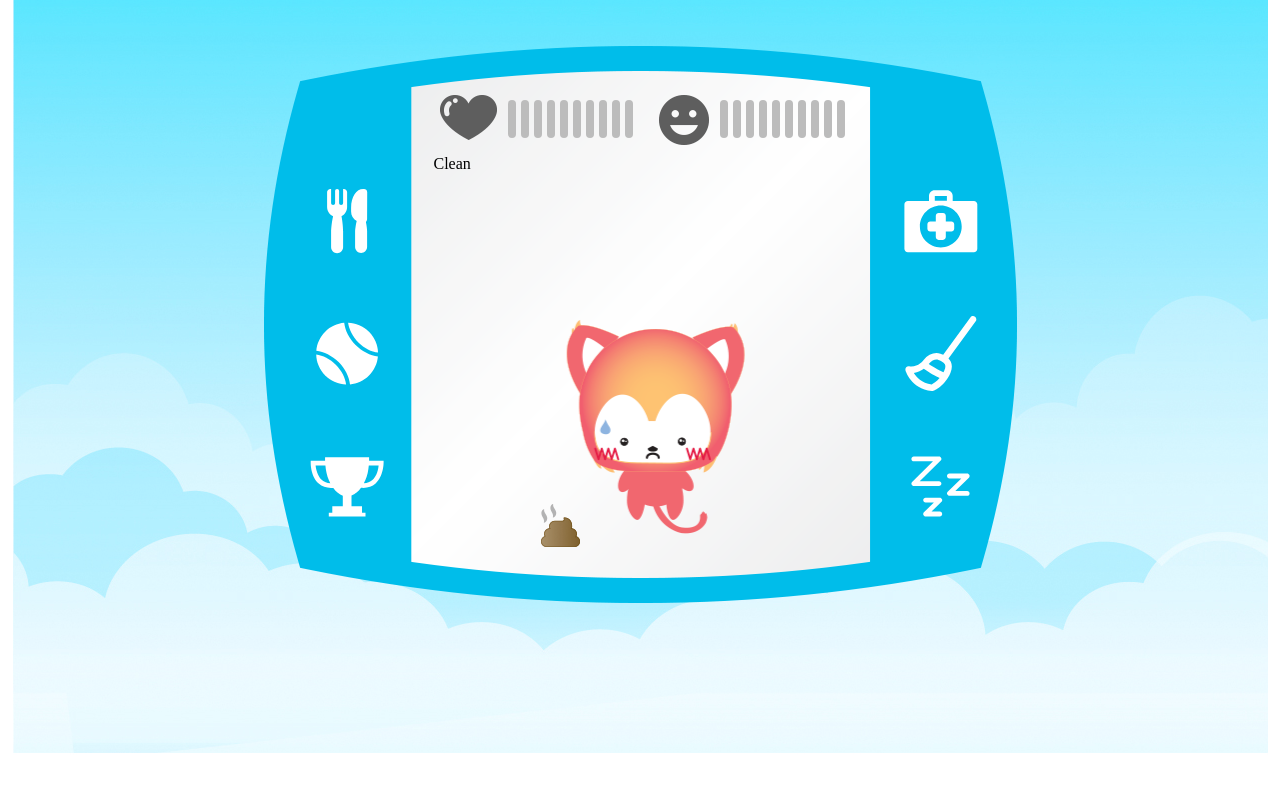
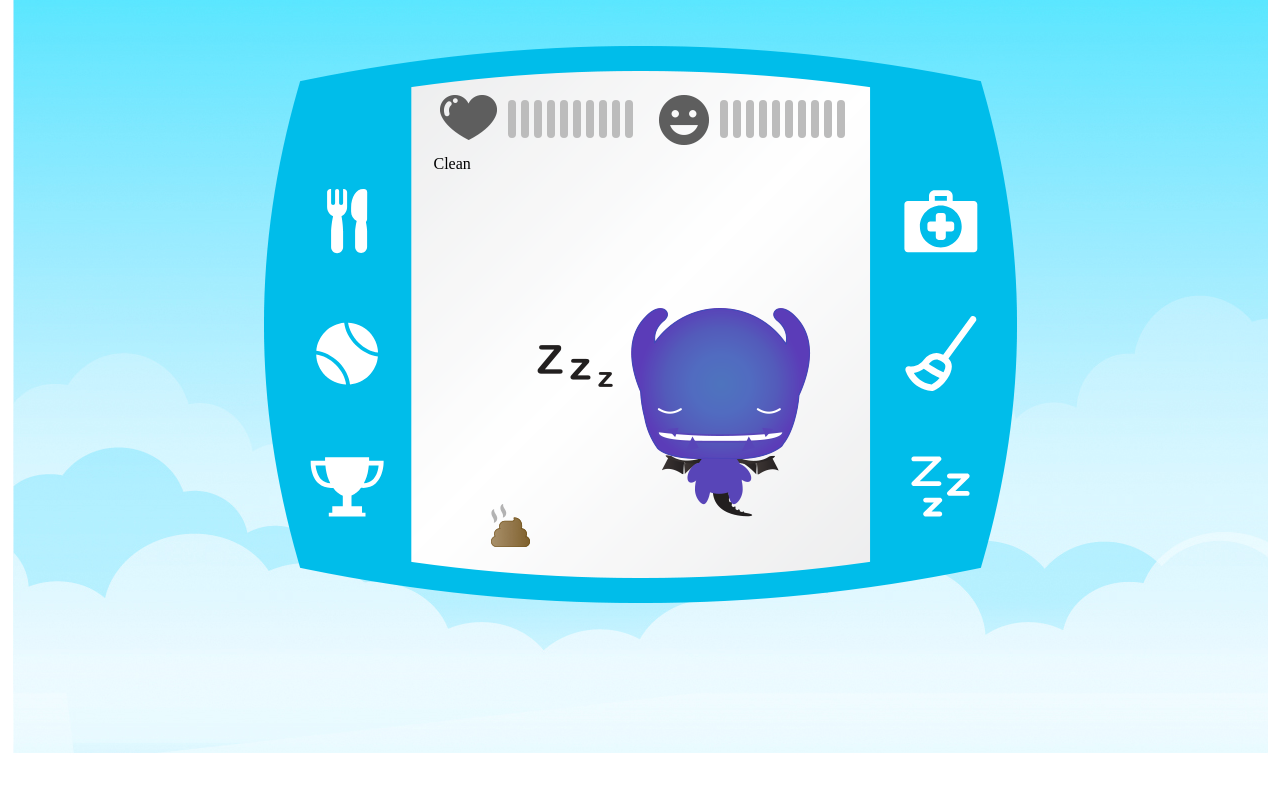
Before and after one commit to SarahPappas/virtual-pet, a website: page public/game.html in a window 1280 px wide. Drawn offline with Linux system fonts and the light colour scheme.

Commit message:
adding new animations

```diff
--- a/public/css/animations.css
+++ b/public/css/animations.css
@@ -31,8 +31,22 @@
 }
 
 
+/* NURSE ANIMATION */
+/*.nurse-anim {
+  width: 517px;
+  height: 306px;
+  margin: 2% auto;
+  background: url('/img/animation/nurse.png') left center;
+  animation: play 10s steps(10) infinite;
+  margin-top:90px;
+}
+@keyframes play {
+  100% { background-position: -5070px; }
+}
+*/
+
 /*SICK ANIMATION*/
-.sick-anim {
+/*.sick-anim {
   width: 229px;
   height: 306px;
   margin: 2% auto;
@@ -42,7 +56,7 @@
 }
 @keyframes play {
 	100% { background-position: -917px; }
-}
+}*/
 
 
 /*SLEEP ANIMATION*/
@@ -98,3 +112,32 @@
 @keyframes play {
 	100% { background-position: -3236px; }
 }*/
+
+
+
+/* ====== CHARACTER 2 ====== */
+/*DEFAULT ANIMATION */
+/*.default-anim {
+  width: 229px;
+  height: 306px;
+  margin: 2% auto;
+  background: url('/img/animation/defaultsheetc2.png') left center;
+  animation: play 6s steps(12) infinite;
+  margin-top:90px;
+}
+@keyframes play {
+  100% { background-position: -2749px; }
+}
+*/
+
+.sleep-anim {
+  width: 329px;
+  height: 270px;
+  margin: 2% auto;
+  background: url('/img/animation/sleepsheetc2.png') left center;
+  animation: play 5s steps(4) infinite;
+  margin-top:90px;
+}
+@keyframes play {
+  100% { background-position: -1318px; }
+}
--- a/public/game.html
+++ b/public/game.html
@@ -50,7 +50,7 @@
 		<div id="gameplay">
 			<div class="cleanpoop">Clean</div>
 			<div class="cleanbar"></div>
-			<div class="anim sick-anim">
+			<div class="anim sleep-anim">
 			<div class="poop"></div>
 		</div>
 			<feed ng-show="state.params.activity == 'feed'"></feed>
```
Also changed, not shown: public/gamemenu.html (added, +3 -0 lines), public/img/animation/defaultsheetc2.png (added), public/img/animation/nurse.png (added), public/img/animation/nursesheet.png (added), public/img/animation/sleepsheetc2.png (added), 1 other file.
